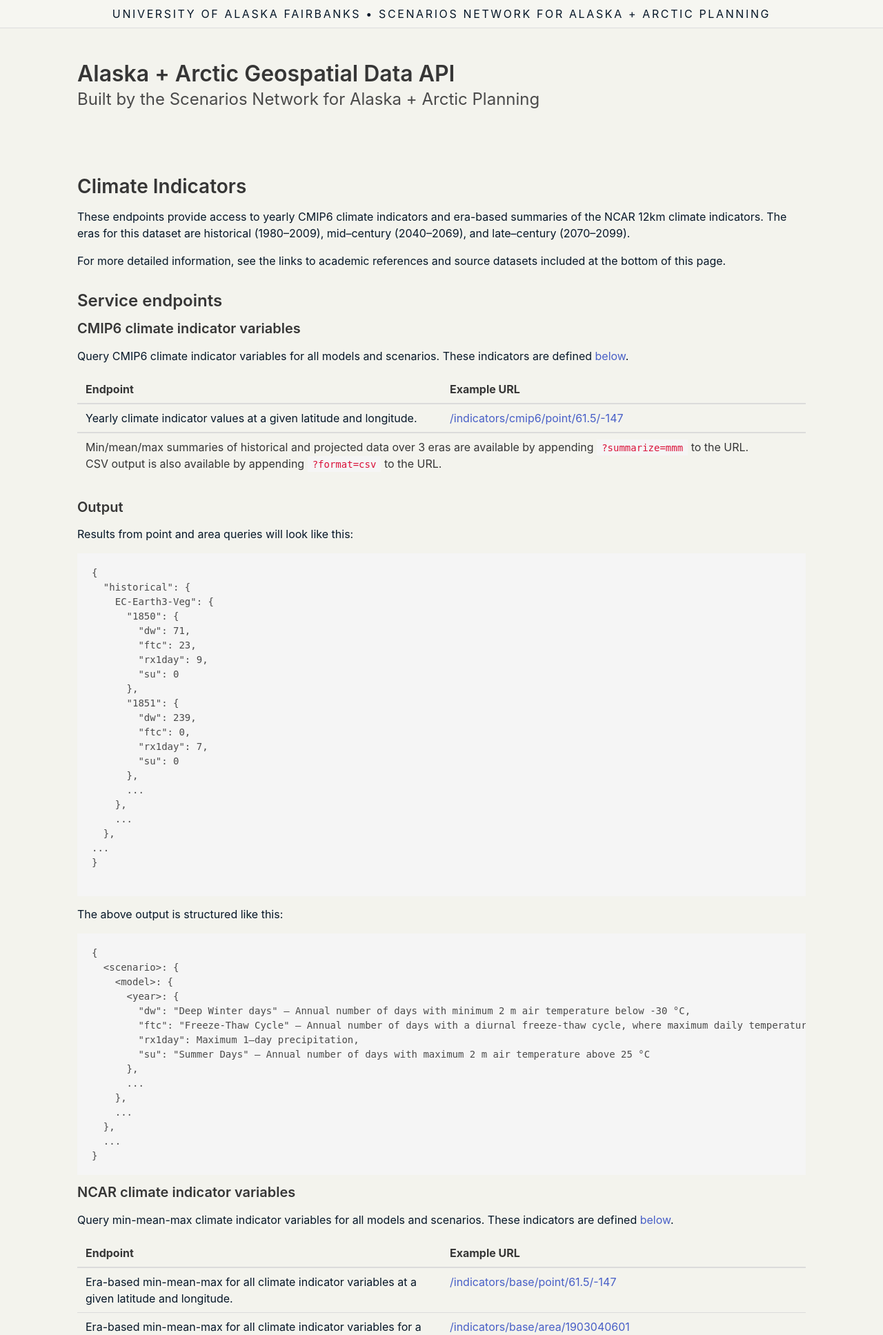
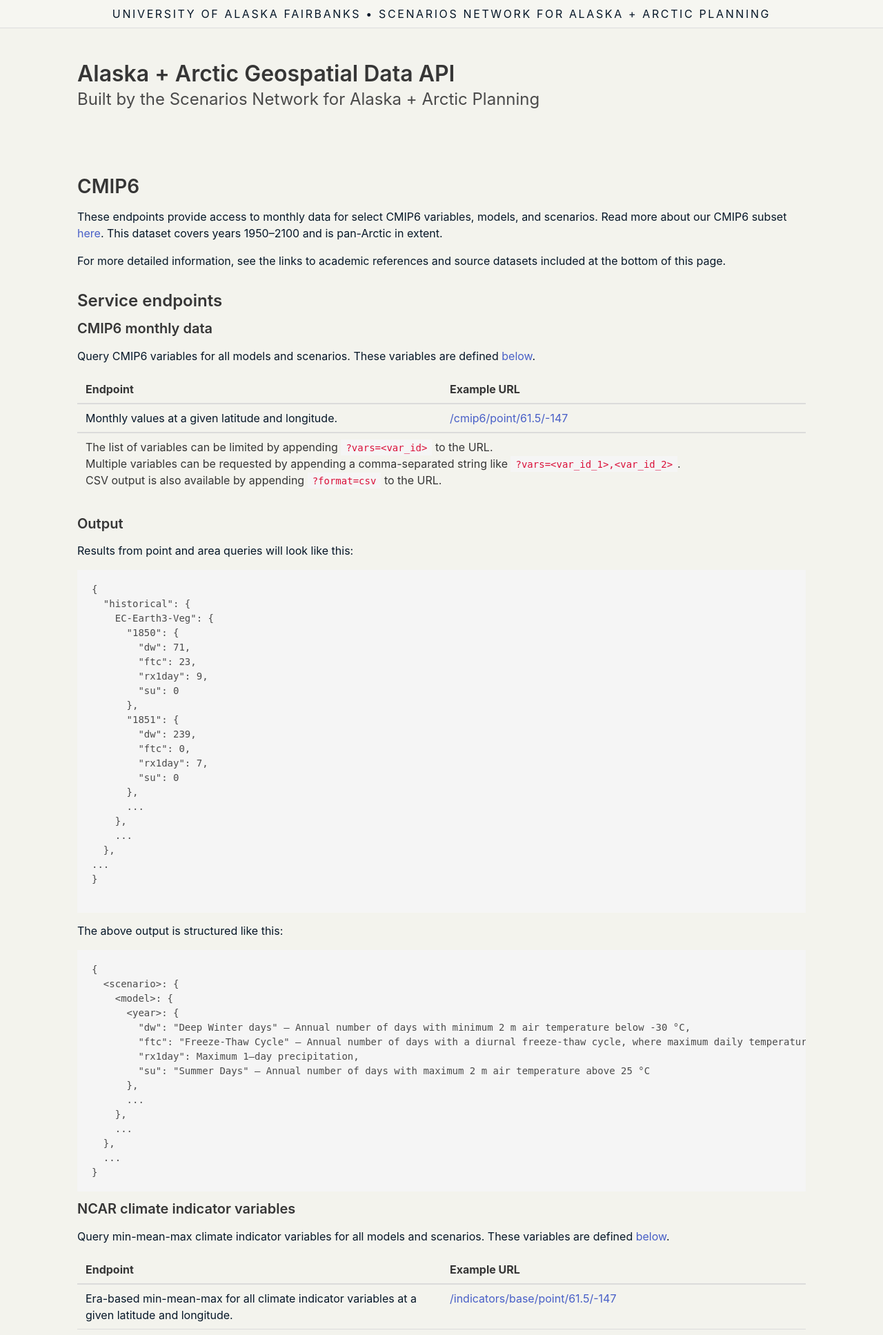
Before and after one commit to ua-snap/data-api, a Python web app: template templates/documentation/cmip6.html in a window 1280 px wide. Shown: the top 1935 px of the page at 69% size. Run offline with Jinja, Linux system fonts and the light colour scheme; the template is opened without the code that fills it, so the values that code supplies are empty.

Commit message:
continue documentation

```diff
--- a/templates/documentation/cmip6.html
+++ b/templates/documentation/cmip6.html
@@ -1,11 +1,10 @@
 {% extends 'base.html' %} {% block content %}
-<h2>Climate Indicators</h2>
+<h2>CMIP6</h2>
 
 <p>
-  These endpoints provide access to yearly CMIP6 climate indicators and
-  era-based summaries of the NCAR 12km climate indicators. The eras for this
-  dataset are historical (1980&ndash;2009), mid&ndash;century (2040&ndash;2069),
-  and late&ndash;century (2070&ndash;2099).
+  These endpoints provide access to monthly data for select CMIP6 variables, models, and scenarios.
+  Read more about our CMIP6 subset <a href="https://arcticdatascience.org/item/story-arctic-climate-data-node">here</a>.
+  This dataset covers years 1950&ndash;2100 and is pan-Arctic in extent.
 </p>
 
 <p>
@@ -15,11 +14,11 @@
 
 <h3>Service endpoints</h3>
 
-<h4>CMIP6 climate indicator variables</h4>
+<h4>CMIP6 monthly data</h4>
 
 <p>
-  Query CMIP6 climate indicator variables for all models and scenarios. These
-  indicators are defined <a href="#climate-indicators-information">below</a>.
+  Query CMIP6 variables for all models and scenarios. These
+  variables are defined <a href="#cmip6-variable-information">below</a>.
 </p>
 
 <table class="endpoints">
@@ -32,11 +31,11 @@
   <tbody>
     <tr>
       <td>
-        Yearly climate indicator values at a given latitude and longitude.
+        Monthly values at a given latitude and longitude.
       </td>
       <td>
-        <a href="/indicators/cmip6/point/61.5/-147"
-          >/indicators/cmip6/point/61.5/-147</a
+        <a href="/cmip6/point/61.5/-147"
+          >/cmip6/point/61.5/-147</a
         >
       </td>
     </tr>
@@ -44,10 +43,9 @@
   <tfoot>
     <tr>
       <td colspan="2">
-        Min/mean/max summaries of historical and projected data over 3 eras are
-        available by appending <code>?summarize=mmm</code> to the URL.<br />
-        CSV output is also available by appending <code>?format=csv</code> to
-        the URL.
+        The list of variables can be limited by appending <code>?vars=&lt;var_id&gt;</code> to the URL.<br />
+        Multiple variables can be requested by appending a comma-separated string like <code>?vars=&lt;var_id_1&gt;,&lt;var_id_2&gt;</code>.<br />
+        CSV output is also available by appending <code>?format=csv</code> to the URL.
       </td>
     </tr>
   </tfoot>
@@ -106,8 +104,8 @@
 
 <p>
   Query min-mean-max climate indicator variables for all models and scenarios.
-  These indicators are defined
-  <a href="#climate-indicators-information">below</a>.
+  These variables are defined
+  <a href="#cmip6-variable-information">below</a>.
 </p>
 
 <table class="endpoints">
@@ -212,9 +210,9 @@
 }
 </pre>
 
-<h3 id="climate-indicators-information">Climate Indicator Information</h3>
+<h3 id="cmip6-variable-information">CMIP6 Variable Information</h3>
 
-<h4>Below is the list of climate indicators that are found in this endpoint</h4>
+<h4>Below is the list of CMIP6 variables that are found in this endpoint</h4>
 
 <p>
   <strong>hd</strong>: “Hot day” threshold &mdash; the highest observed daily
```
